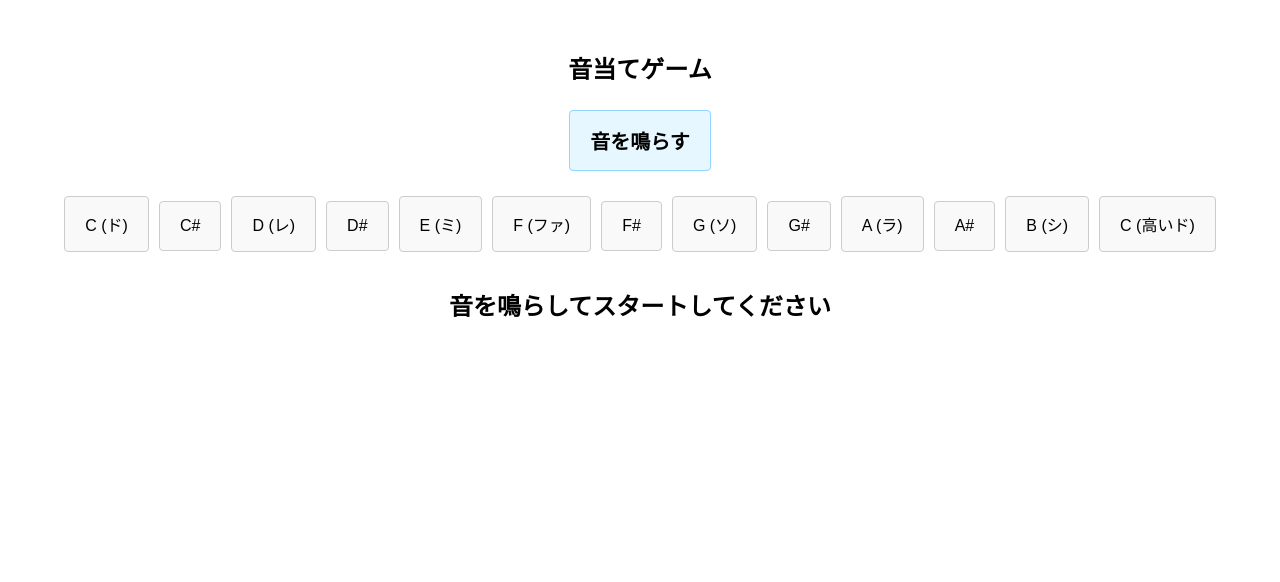
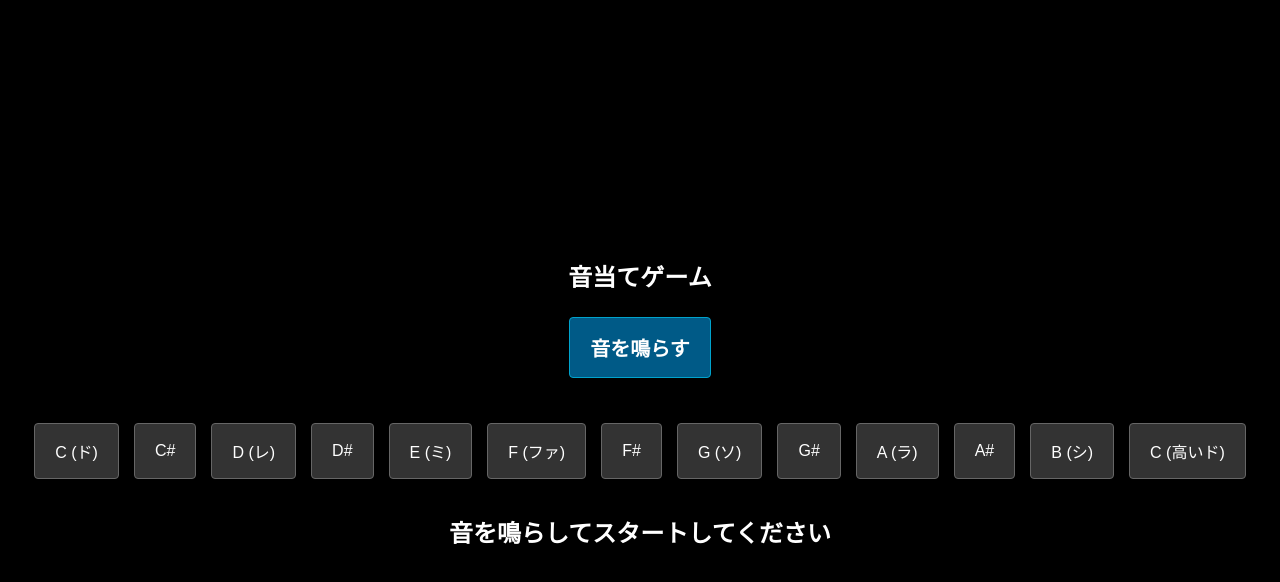
Before and after one commit to kwmtrk86-tech/guess-the-, a plain HTML site: page index.html in a window 1280 px wide. Drawn offline with Linux system fonts and the light colour scheme.

Commit message:
背景黒、文字白、中央に寄せた

```diff
--- a/index.html
+++ b/index.html
@@ -1,32 +1,41 @@
-<!DOCTYPE html>
+<!doctype html>
 <html lang="ja">
   <head>
-<meta charset="UTF-8">
+    <meta charset="UTF-8" />
     <title>音当てゲーム（C4〜C5）</title>
     <style>
       body {
         font-family: sans-serif;
         text-align: center;
-        margin-top: 50px;
+        background-color: black;
+        color: white;
+        display: flex;
+        flex-direction: column;
+        justify-content: center;
+        align-items: center;
+        min-height: 100vh;
+        margin: 0;
       }
       button {
         padding: 15px 20px;
         margin: 5px;
         font-size: 16px;
         cursor: pointer;
-        border: 1px solid #ccc;
+        border: 1px solid #666;
         border-radius: 4px;
-        background-color: #f9f9f9;
+        background-color: #333;
+        color: white;
       }
       button:hover {
-        background-color: #e0e0e0;
+        background-color: #555;
       }
       #playBtn {
         font-size: 20px;
         font-weight: bold;
-        background-color: #e6f7ff;
-        border-color: #91d5ff;
+        background-color: #005a87;
+        border-color: #00a3cc;
         margin-bottom: 20px;
+        color: white;
       }
       #message {
         margin-top: 30px;
@@ -34,10 +43,16 @@
         font-size: 1.5em;
         min-height: 2em;
       }
+      #keyboard {
+        display: flex;
+        flex-wrap: wrap;
+        gap: 5px;
+        justify-content: center;
+        margin-top: 20px;
+      }
     </style>
   </head>
   <body>
-
     <h2>音当てゲーム</h2>
     <button id="playBtn">音を鳴らす</button>
     <div id="keyboard"></div>
@@ -56,12 +71,12 @@ const notes = [
         { name: "E (ミ)", freq: 329.63 },
         { name: "F (ファ)", freq: 349.23 },
         { name: "F#", freq: 369.99 },
-    { name: "G (ソ)", freq: 392.00 },
-    { name: "G#", freq: 415.30 },
-    { name: "A (ラ)", freq: 440.00 },
+        { name: "G (ソ)", freq: 392.0 },
+        { name: "G#", freq: 415.3 },
+        { name: "A (ラ)", freq: 440.0 },
         { name: "A#", freq: 466.16 },
         { name: "B (シ)", freq: 493.88 },
-    { name: "C (高いド)", freq: 523.25 }
+        { name: "C (高いド)", freq: 523.25 },
       ];
 
       let currentNote = null;
@@ -72,7 +87,7 @@ function playSound(freq) {
         const gain = audioCtx.createGain();
 
         // ピアノに近い丸みのある音にするためsine波を使用
-    osc.type = 'sine';
+        osc.type = "sine";
         osc.frequency.value = freq;
 
         osc.connect(gain);
@@ -81,14 +96,17 @@ function playSound(freq) {
         osc.start();
         // 音を自然に減衰させる
         gain.gain.setValueAtTime(1, audioCtx.currentTime);
-    gain.gain.exponentialRampToValueAtTime(0.001, audioCtx.currentTime + 1.5);
+        gain.gain.exponentialRampToValueAtTime(
+          0.001,
+          audioCtx.currentTime + 1.5,
+        );
         osc.stop(audioCtx.currentTime + 1.5);
       }
 
       // 「音を鳴らす」ボタンの処理
-document.getElementById('playBtn').addEventListener('click', () => {
+      document.getElementById("playBtn").addEventListener("click", () => {
         // ブラウザの自動再生ポリシー対応
-    if (audioCtx.state === 'suspended') {
+        if (audioCtx.state === "suspended") {
           audioCtx.resume();
         }
 
@@ -96,28 +114,31 @@ document.getElementById('playBtn').addEventListener('click', () => {
         currentNote = notes[randomIndex];
         playSound(currentNote.freq);
 
-    document.getElementById('message').textContent = "何の音でしょう？";
-    document.getElementById('message').style.color = "black";
+        document.getElementById("message").textContent = "何の音でしょう？";
+        document.getElementById("message").style.color = "black";
       });
 
       // 選択肢ボタンの生成
-const keyboardDiv = document.getElementById('keyboard');
-notes.forEach(note => {
-    const btn = document.createElement('button');
+      const keyboardDiv = document.getElementById("keyboard");
+      notes.forEach((note) => {
+        const btn = document.createElement("button");
         btn.textContent = note.name;
-    btn.addEventListener('click', () => {
+        btn.addEventListener("click", () => {
           if (!currentNote) {
-            document.getElementById('message').textContent = "先に「音を鳴らす」ボタンを押してください。";
+            document.getElementById("message").textContent =
+              "先に「音を鳴らす」ボタンを押してください。";
             return;
           }
 
           if (note.name === currentNote.name) {
-            document.getElementById('message').textContent = `正解！ (${note.name}) です。`;
-            document.getElementById('message').style.color = "green";
+            document.getElementById("message").textContent =
+              `正解！ (${note.name}) です。`;
+            document.getElementById("message").style.color = "green";
             currentNote = null; // 正解したらリセット
           } else {
-            document.getElementById('message').textContent = "はずれ。もう一度考えてみてください。";
-            document.getElementById('message').style.color = "red";
+            document.getElementById("message").textContent =
+              "はずれ。もう一度考えてみてください。";
+            document.getElementById("message").style.color = "red";
             // 間違えた場合は再度同じ音を鳴らしてヒントにする
             playSound(currentNote.freq);
           }
@@ -125,6 +146,5 @@ notes.forEach(note => {
         keyboardDiv.appendChild(btn);
       });
     </script>
-
   </body>
 </html>
```
Lines whose indentation alone changed are shown as unchanged.
